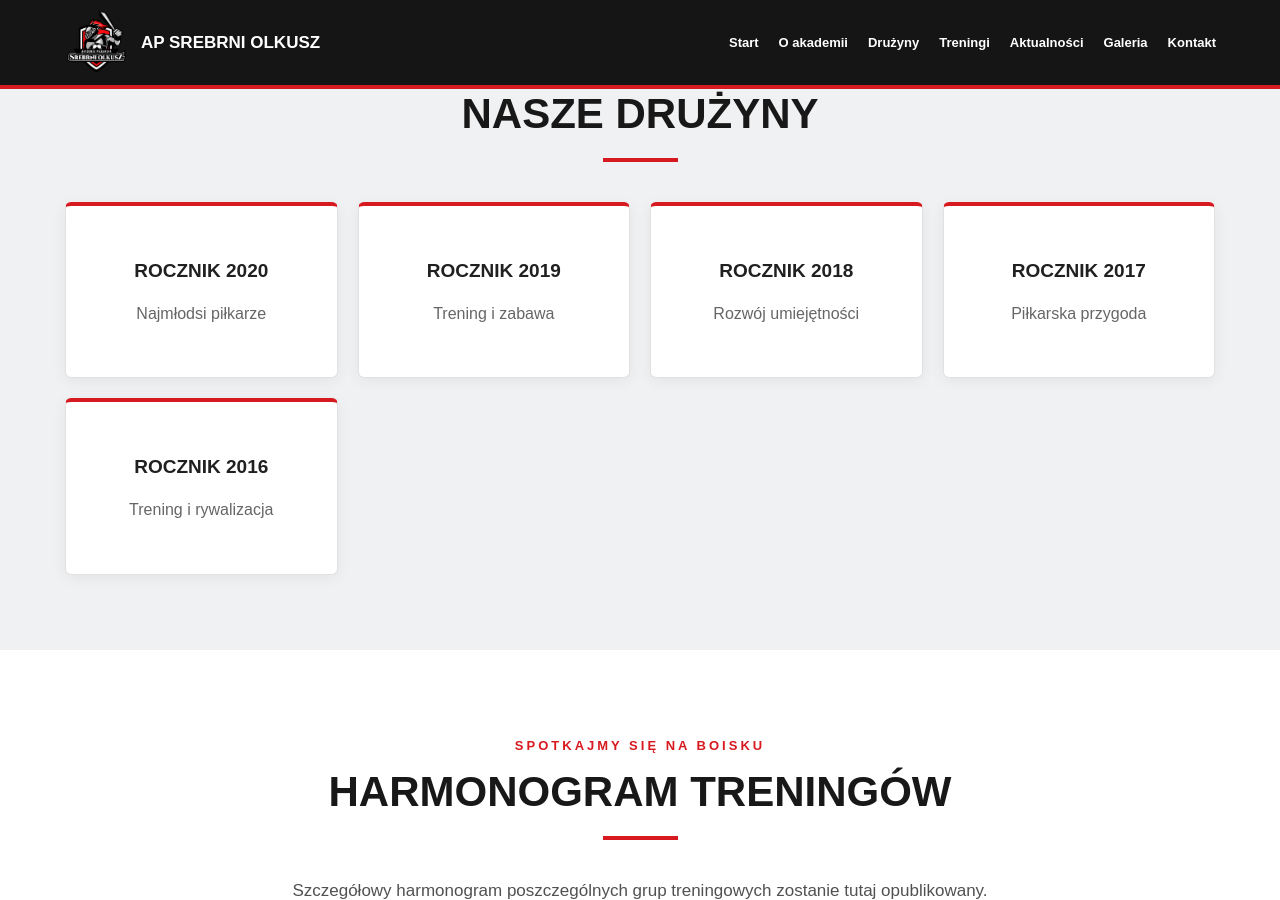
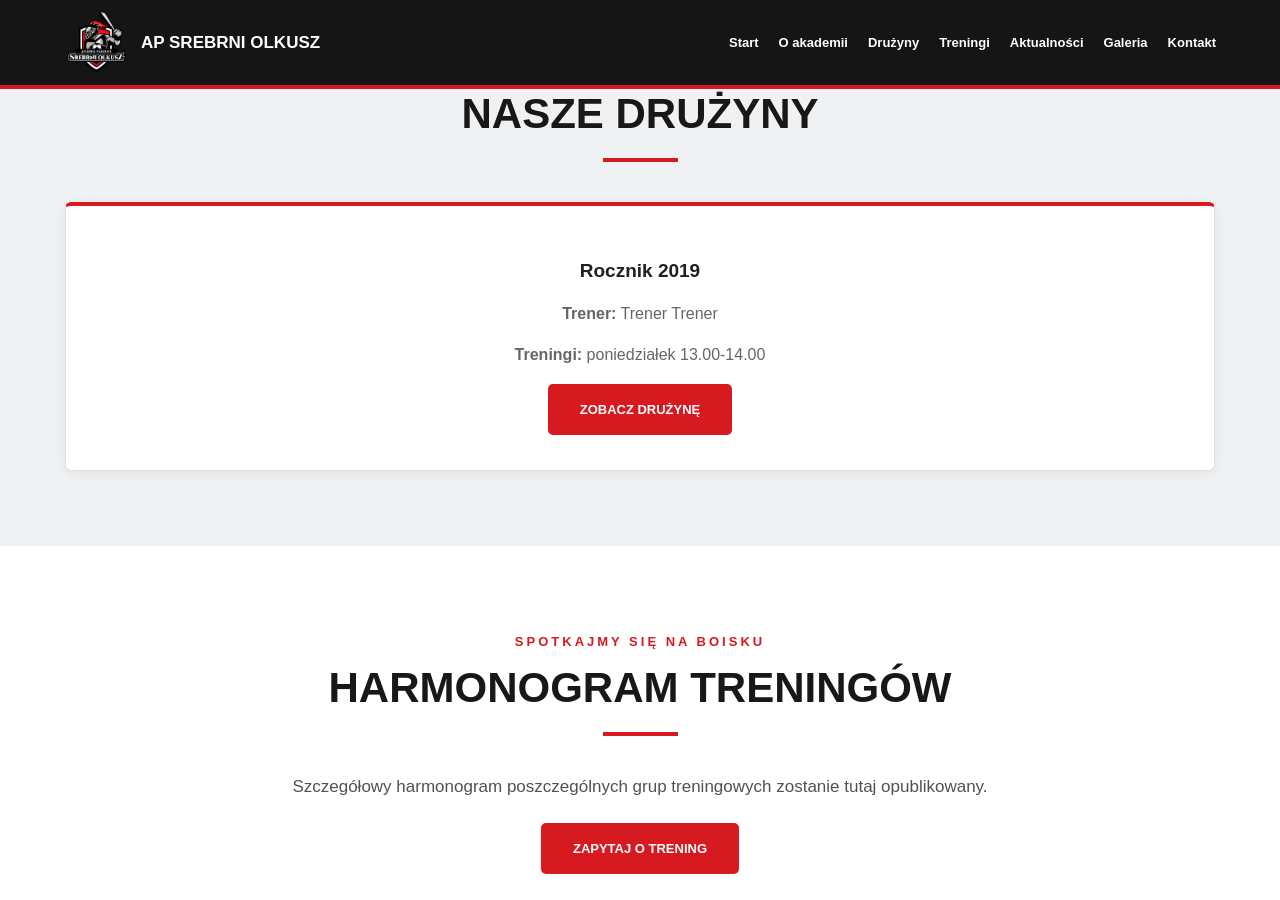
Before and after one commit to homebase2233/srebrni-olkusz, a Jekyll site: the page built from index.html, in a window 1280 px wide and 900 px high, scrolled down 1203 px. Built offline with Jekyll 4.4.1, drawn with Linux system fonts in a browser that asks for light colours.

Commit message:
Update index.html

```diff
--- a/index.html
+++ b/index.html
@@ -62,20 +62,49 @@ layout: null
     </div>
   </section>
 
+
 <section class="section section-dark" id="druzyny">
   <div class="container">
     <p class="eyebrow">MŁODZI ZAWODNICY</p>
     <h2>NASZE DRUŻYNY</h2>
     <div class="red-line"></div>
+
     <div class="cards">
-        <article class="card"><h3>ROCZNIK 2020</h3><p>Najmłodsi piłkarze</p></article>
-        <article class="card"><h3>ROCZNIK 2019</h3><p>Trening i zabawa</p></article>
-        <article class="card"><h3>ROCZNIK 2018</h3><p>Rozwój umiejętności</p></article>
-        <article class="card"><h3>ROCZNIK 2017</h3><p>Piłkarska przygoda</p></article>
-        <article class="card"><h3>ROCZNIK 2016</h3><p>Trening i rywalizacja</p></article>
+      {% assign druzyny = site.druzyny | sort: "rocznik" | reverse %}
+      {% for druzyna in druzyny %}
+      <article class="card team-card">
+
+        {% if druzyna.image %}
+        <img
+          src="{{ druzyna.image }}"
+          alt="{{ druzyna.title | escape }}"
+          class="team-image"
+          loading="lazy">
+        {% endif %}
+
+        <div class="team-content">
+          <h3>{{ druzyna.title | escape }}</h3>
+
+          {% if druzyna.trener %}
+          <p><strong>Trener:</strong> {{ druzyna.trener | escape }}</p>
+          {% endif %}
+
+          {% if druzyna.treningi %}
+          <p><strong>Treningi:</strong> {{ druzyna.treningi | escape | newline_to_br }}</p>
+          {% endif %}
+
+          <a href="{{ druzyna.url | relative_url }}" class="btn">
+            ZOBACZ DRUŻYNĘ
+          </a>
+        </div>
+      </article>
+      {% else %}
+      <p>Informacje o drużynach pojawią się wkrótce.</p>
+      {% endfor %}
     </div>
   </div>
 </section>
+
 
   <section class="section" id="treningi">
     <div class="container">
```
Lines whose indentation alone changed are shown as unchanged.
